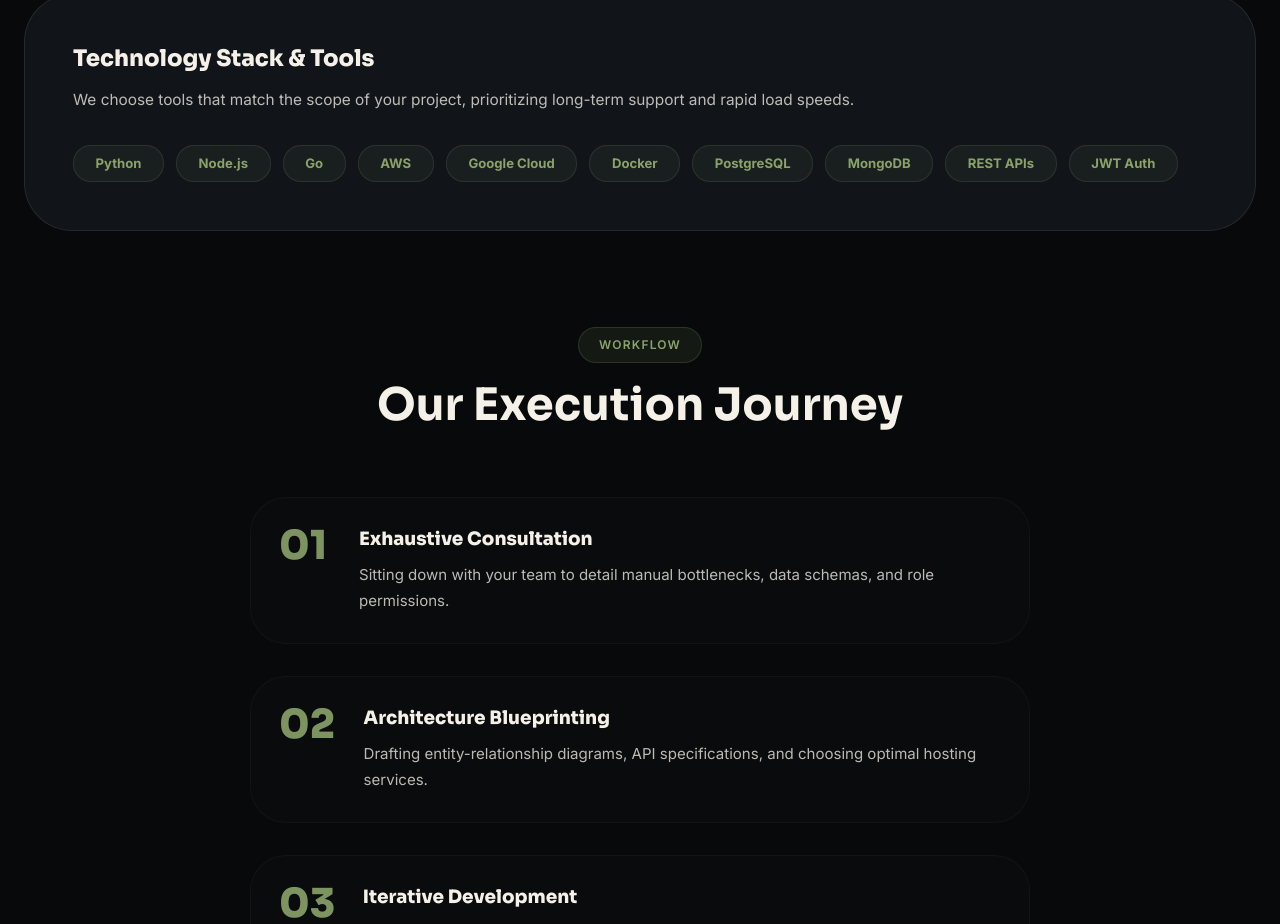
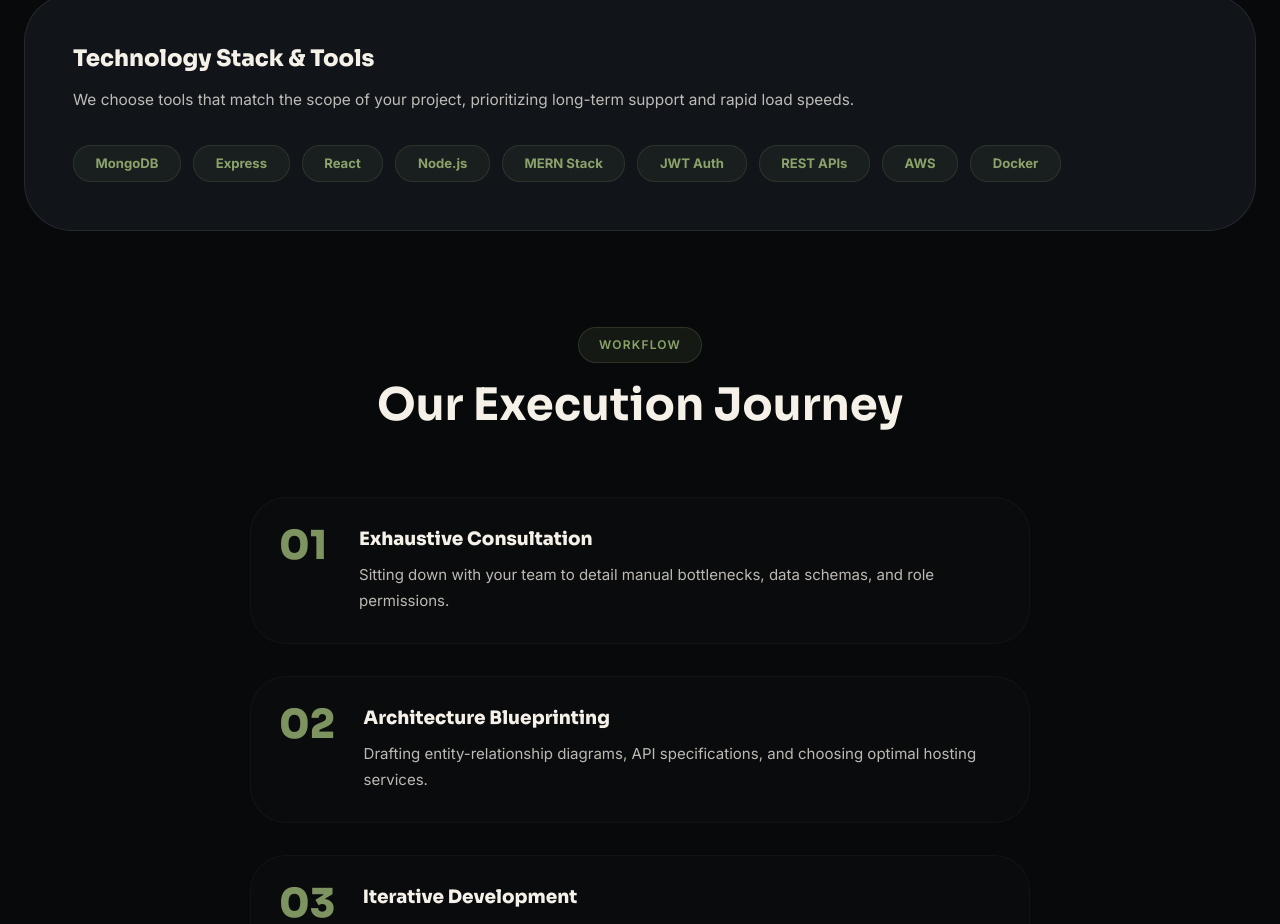
Before and after one commit to Aslisite/Aslisite, a React (Vite) app: page /services/custom-software in a window 1280 px wide. Shown: the part 1570-2494 px from the top of the page. Built offline with nearby package versions, Linux system fonts and the light colour scheme.

Commit message:
fix: align tech stacks on services pages with MERN stack

```diff
--- a/src/pages/ServiceDetail.jsx
+++ b/src/pages/ServiceDetail.jsx
@@ -71,8 +71,8 @@ const serviceData = {
       'Next.js',
       'Node.js',
       'Express',
-      'Python',
-      'PostgreSQL',
+      'MongoDB',
+      'MERN Stack',
       'MUI',
       'Tailwind CSS',
       'REST APIs',
@@ -146,11 +146,12 @@ const serviceData = {
       'WooCommerce',
       'WordPress & PHP',
       'Next.js Commerce',
+      'React',
+      'Node.js',
+      'MongoDB',
       'GraphQL',
       'Stripe',
       'Razorpay',
-      'Node.js',
-      'PostgreSQL',
     ],
     process: [
       {
@@ -217,16 +218,15 @@ const serviceData = {
       },
     ],
     techStack: [
-      'Python',
+      'MongoDB',
+      'Express',
+      'React',
       'Node.js',
-      'Go',
+      'MERN Stack',
+      'JWT Auth',
+      'REST APIs',
       'AWS',
-      'Google Cloud',
       'Docker',
-      'PostgreSQL',
-      'MongoDB',
-      'REST APIs',
-      'JWT Auth',
     ],
     process: [
       {
```
